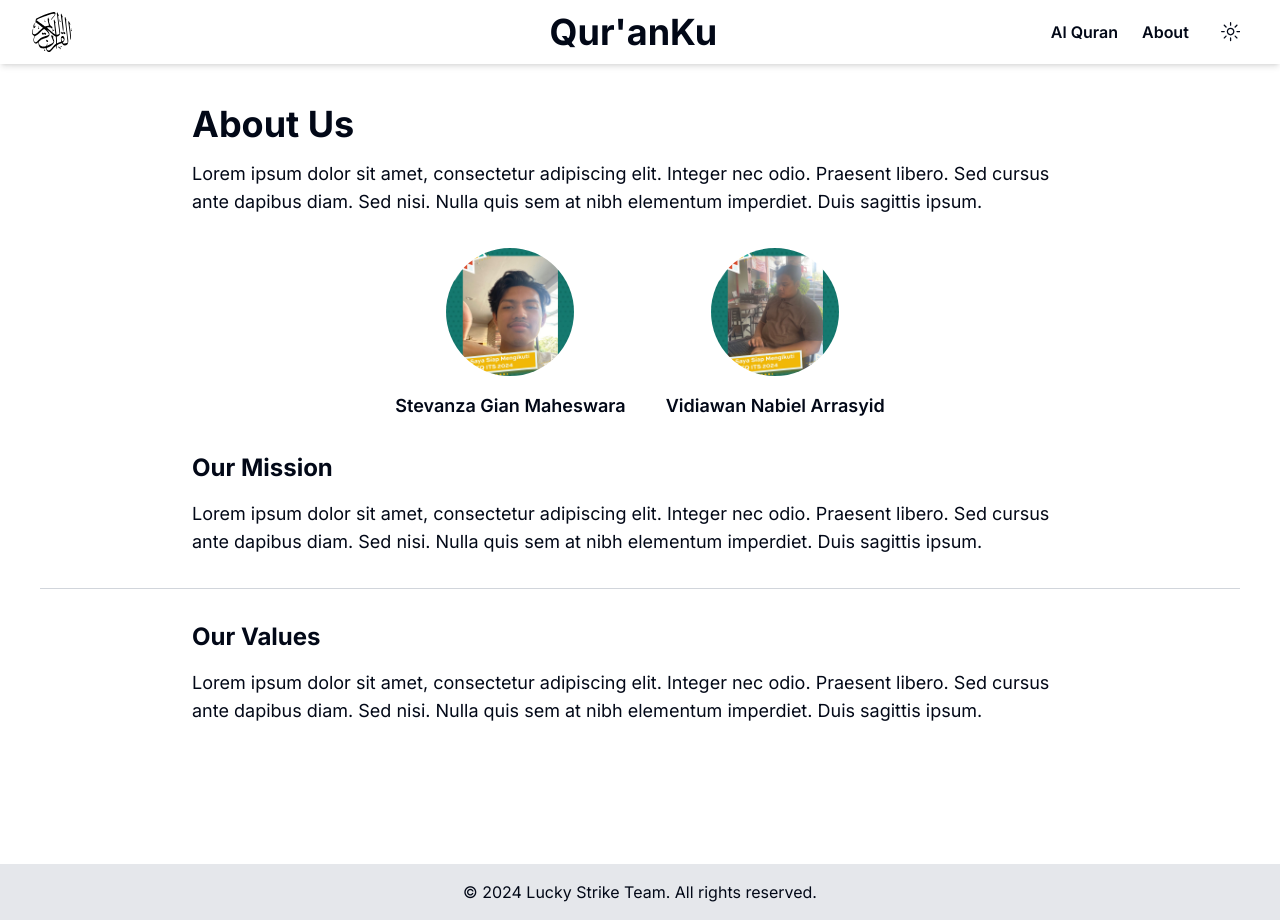
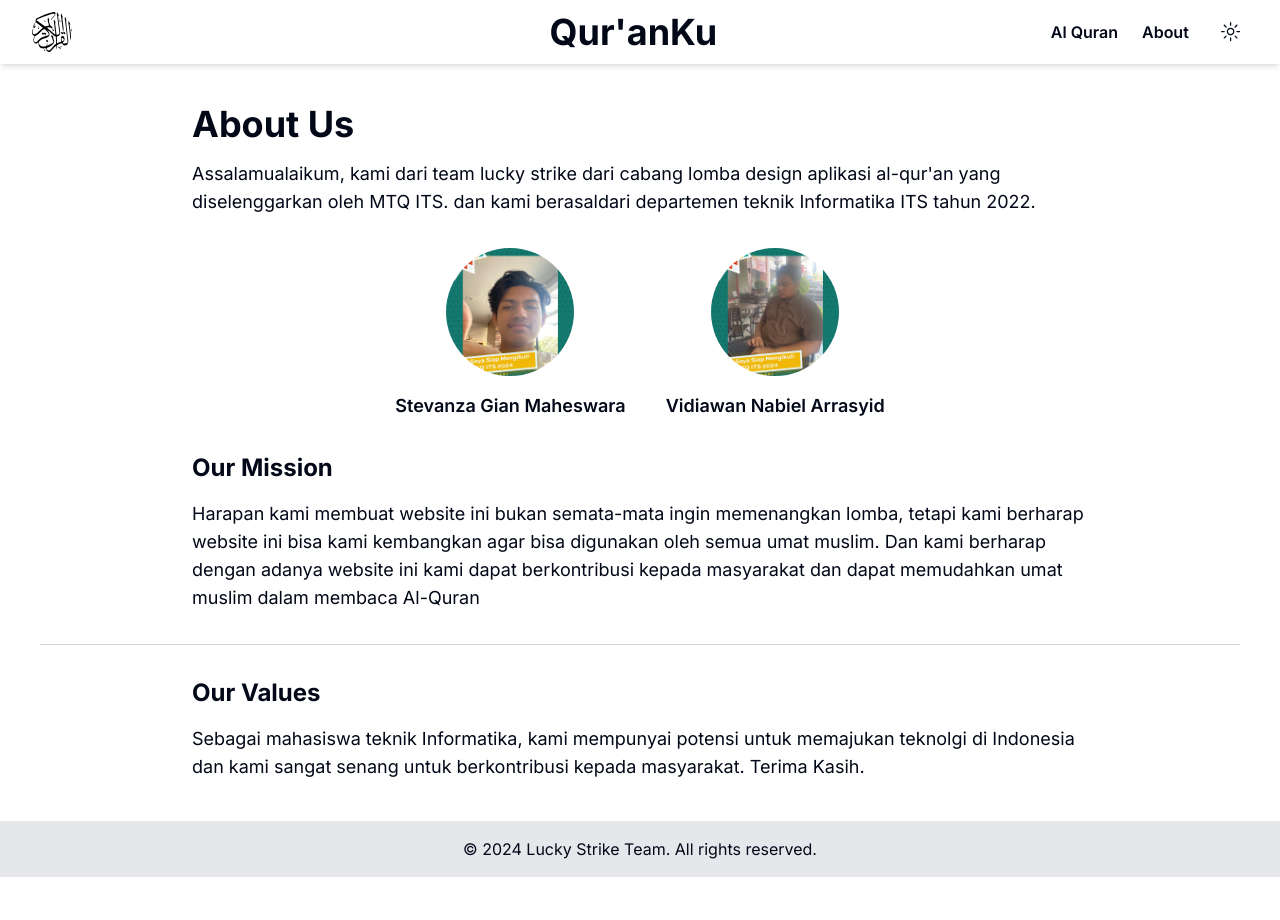
Before and after one commit to nabielvna/quranku, a Next.js app: page /about in a window 1280 px wide. After the commit the page ends 877 px from the top, so only its background shows below. Built offline with nearby package versions, Linux system fonts and the light colour scheme.

Commit message:
about page

```diff
--- a/src/app/about/page.tsx
+++ b/src/app/about/page.tsx
@@ -1,18 +1,20 @@
 import Image from "next/image";
 
 export default function Page() {
+  // Daftar gambar
   const images = [
     { src: "/Gian.jpg", alt: "Gian", Name: "Stevanza Gian Maheswara" },
     { src: "/Nabiel.jpg", alt: "Nabiel", Name: "Vidiawan Nabiel Arrasyid" },
   ];
 
+  // Tampilan komponen
   return (
-    <main className="flex flex-col h-screen items-center p-10">
+    <main className="flex flex-col items-center p-10">
       <div className="max-w-4xl mb-8">
         <h1 className="text-4xl font-bold mb-4">About Us</h1>
         <p className="text-lg">
-          Lorem ipsum dolor sit amet, consectetur adipiscing elit. Integer nec odio. Praesent libero.
-          Sed cursus ante dapibus diam. Sed nisi. Nulla quis sem at nibh elementum imperdiet. Duis sagittis ipsum.
+          Assalamualaikum, kami dari team lucky strike dari cabang lomba design aplikasi al-qur'an yang diselenggarkan oleh MTQ ITS.
+          dan kami berasaldari departemen teknik Informatika ITS tahun 2022.
         </p>
       </div>
 
@@ -32,8 +34,8 @@ export default function Page() {
       <div className="max-w-4xl text-lg">
         <h2 className="text-2xl font-bold mb-4">Our Mission</h2>
         <p>
-          Lorem ipsum dolor sit amet, consectetur adipiscing elit. Integer nec odio. Praesent libero.
-          Sed cursus ante dapibus diam. Sed nisi. Nulla quis sem at nibh elementum imperdiet. Duis sagittis ipsum.
+          Harapan kami membuat website ini bukan semata-mata ingin memenangkan lomba, tetapi kami berharap website ini bisa kami kembangkan agar bisa digunakan oleh semua umat muslim.
+          Dan kami berharap dengan adanya website ini kami dapat berkontribusi kepada masyarakat dan dapat memudahkan umat muslim dalam membaca Al-Quran
         </p>
       </div>
 
@@ -42,8 +44,8 @@ export default function Page() {
       <div className="max-w-4xl text-lg">
         <h2 className="text-2xl font-bold mb-4">Our Values</h2>
         <p>
-          Lorem ipsum dolor sit amet, consectetur adipiscing elit. Integer nec odio. Praesent libero.
-          Sed cursus ante dapibus diam. Sed nisi. Nulla quis sem at nibh elementum imperdiet. Duis sagittis ipsum.
+          Sebagai mahasiswa teknik Informatika, kami mempunyai potensi untuk memajukan teknolgi di Indonesia dan kami sangat senang untuk berkontribusi kepada masyarakat.
+          Terima Kasih.
         </p>
       </div>
     </main>
```
